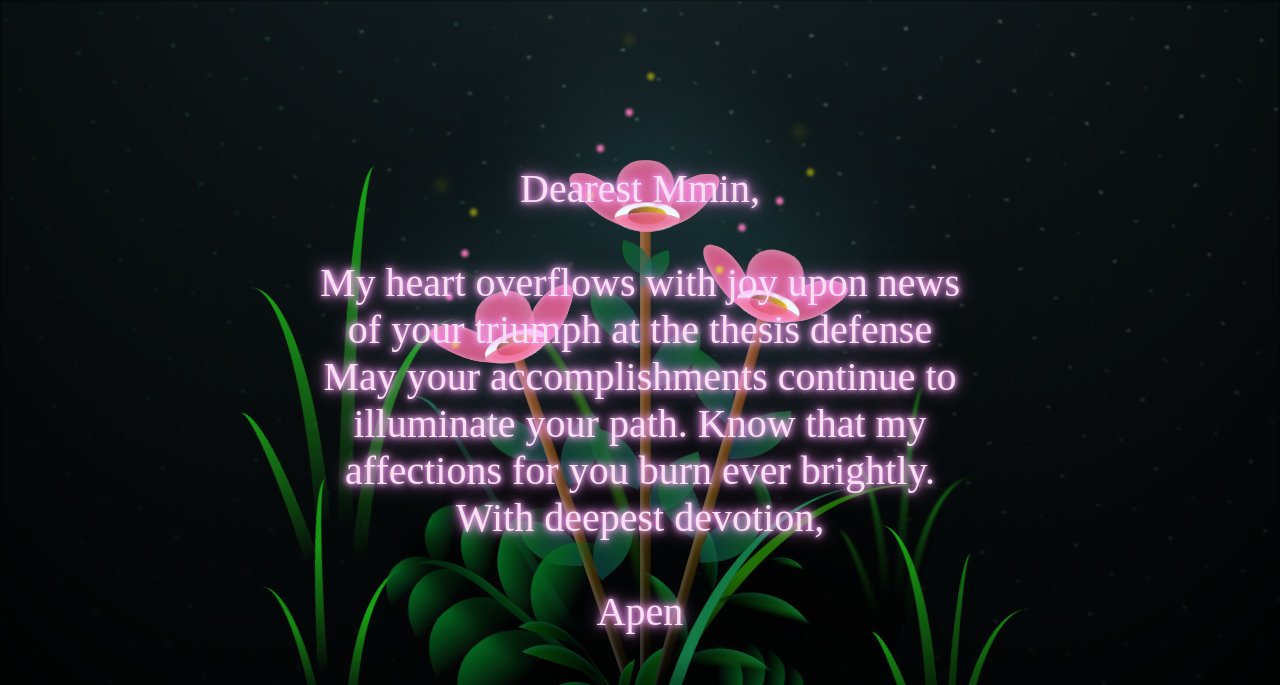
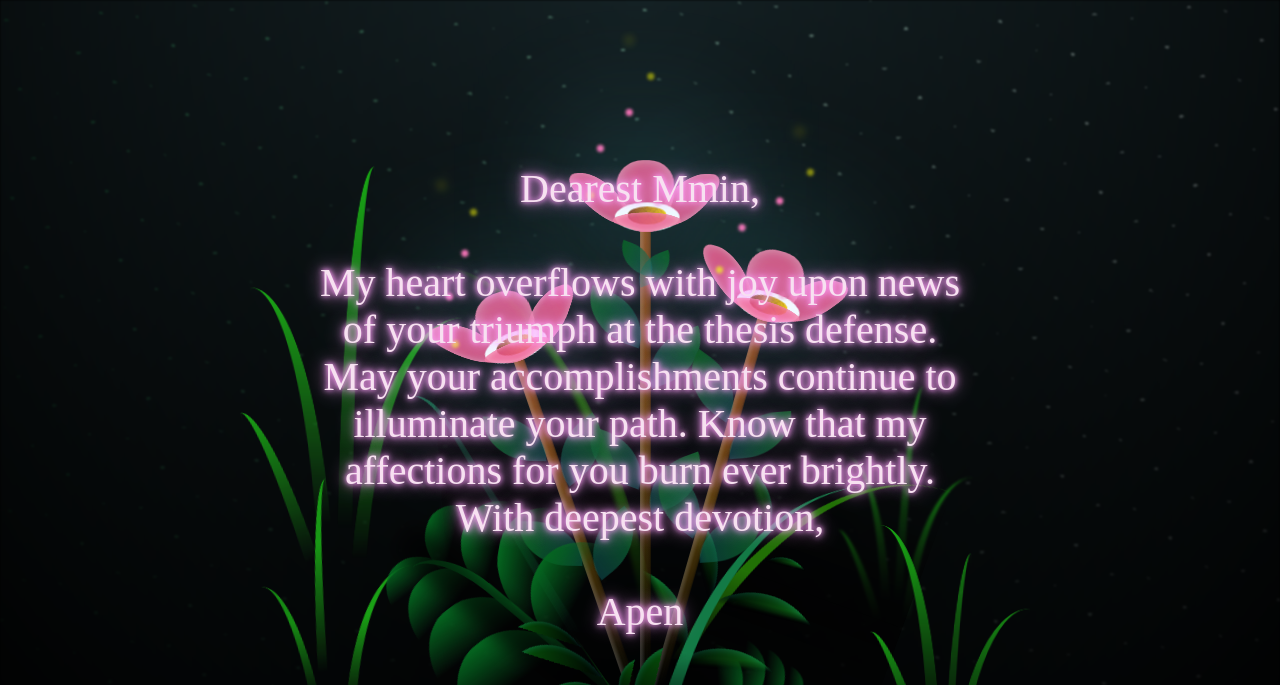
Before and after one commit to stefanusadriirawan/mmin-flowers, a plain HTML site: page index.html in a window 1280 px wide. Shown: the top 685 px of the page. Drawn offline with Linux system fonts and the light colour scheme.

Commit message:
Update index.html

```diff
--- a/index.html
+++ b/index.html
@@ -308,7 +308,7 @@
     </div>
     <div class="message">Dearest Mmin,<p><br></p>
 
-      My heart overflows with joy upon news of your triumph at the thesis defense  May your accomplishments continue to illuminate your path. Know that my affections for you burn ever brightly.
+      My heart overflows with joy upon news of your triumph at the thesis defense. May your accomplishments continue to illuminate your path. Know that my affections for you burn ever brightly.
 
       With deepest devotion, <p><br></p>
       Apen</div>
```
